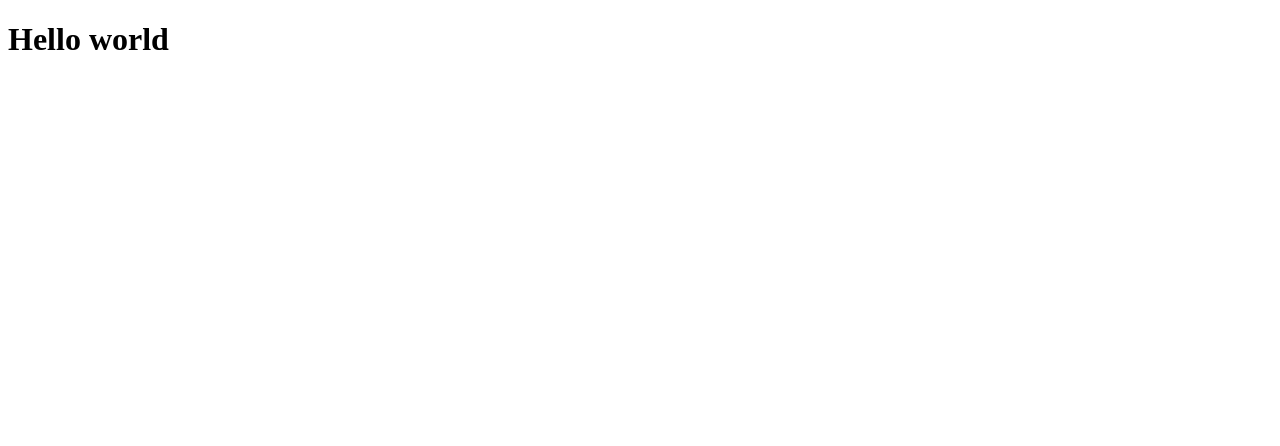
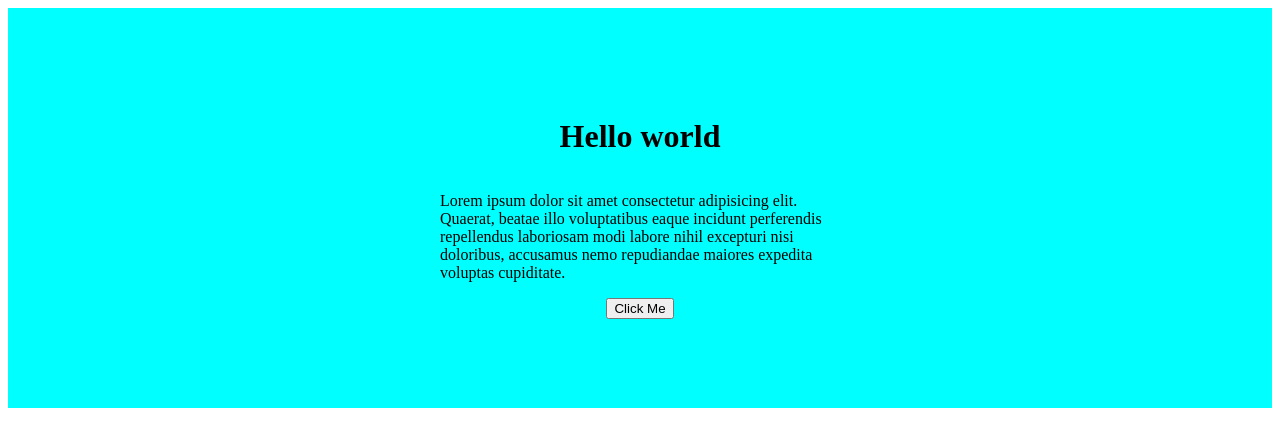
Before and after one commit to TheValour/temperary, a plain HTML site: page index.html in a window 1280 px wide. Drawn offline with Linux system fonts and the light colour scheme.

Commit message:
adding basic style

```diff
--- a/index.html
+++ b/index.html
@@ -1,16 +1,25 @@
 <!DOCTYPE html>
 <html lang="en">
+
 <head>
     <meta charset="UTF-8">
     <meta http-equiv="X-UA-Compatible" content="IE=edge">
     <meta name="viewport" content="width=device-width, initial-scale=1.0">
+    <link rel="stylesheet" href="style.css">
     <title>Document</title>
 </head>
+
 <body>
     <div class="container">
 
         <h1>Hello world</h1>
+        <p>Lorem ipsum dolor sit amet consectetur adipisicing elit. Quaerat, beatae illo voluptatibus eaque incidunt
+            perferendis repellendus laboriosam modi labore nihil excepturi nisi doloribus, accusamus nemo repudiandae
+            maiores expedita voluptas cupiditate.</p>
+        <button id="btn" onclick="print()">Click Me</button>
+    </div>
 
-    </div>
+    <script src="script.js"></script>
 </body>
+
 </html>
--- a/script.js
+++ b/script.js
@@ -0,0 +1,5 @@
+const btn = document.getElementById('btn');
+
+const print = () =>{
+    alert("hello");
+}
--- a/style.css
+++ b/style.css
@@ -2,6 +2,10 @@
     height: 50vh;
     background-color: aqua;
     display: flex;
+    flex-direction: column;
     justify-content: center;
     align-items: center;
 }
+p{
+    width: 50vh;
+}
```
Also changed, not shown: 1 other file.
